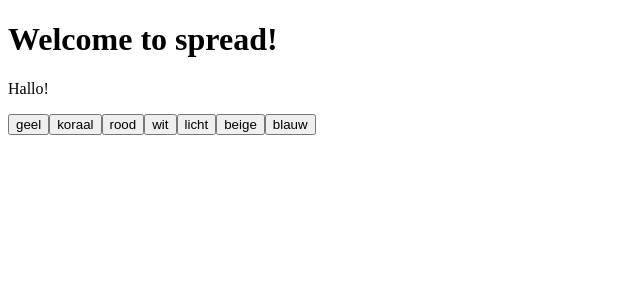
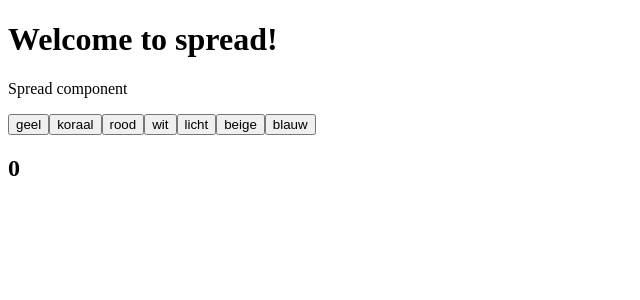
Before and after one commit to moonbubble/moonbubble.github.io, an Angular app: page / in a window 1280 px wide. Shown: the top 300 px of the page, without its empty margins (0-640 px from the left). Built offline with nearby package versions, Linux system fonts and the light colour scheme.

Commit message:
SPR Adds the converted number to the html

```diff
--- a/src/app/app.component.html
+++ b/src/app/app.component.html
@@ -1,5 +1,5 @@
 <!--The content below is only a placeholder and can be replaced.-->
 <div>
   <h1>Welcome to {{ title }}!</h1>
-  <app-square></app-square>
+  <app-spread></app-spread>
 </div>
--- /dev/null
+++ b/src/app/possibility.service.ts
@@ -0,0 +1,53 @@
+import { Injectable } from '@angular/core';
+
+@Injectable({
+  providedIn: 'root',
+})
+export class PossibilityService {
+  constructor() {}
+
+  convertColorsToPossibility(colors: Color[]): number {
+    const squareIndices = colors.map((color) => color.index);
+
+    let sum = 0;
+
+    for (let i = 0; i < 4; i++) {
+      if (i === 0) {
+        sum += squareIndices[i] * 120 + 1;
+      }
+      if (i === 1) {
+        sum += squareIndices[i] * 20;
+
+        if (squareIndices[0] < squareIndices[i]) {
+          sum -= 20;
+        }
+      }
+      if (i === 2) {
+        sum += squareIndices[i] * 4;
+
+        if (squareIndices[0] < squareIndices[i]) {
+          sum -= 4;
+        }
+        if (squareIndices[1] < squareIndices[i]) {
+          sum -= 4;
+        }
+      }
+      if (i === 3) {
+        sum += squareIndices[i] * 1;
+
+        if (squareIndices[0] < squareIndices[i]) {
+          sum -= 1;
+        }
+        if (squareIndices[1] < squareIndices[i]) {
+          sum -= 1;
+        }
+        if (squareIndices[2] < squareIndices[i]) {
+          sum -= 1;
+        }
+      }
+    }
+    console.log('sum', sum);
+
+    return sum;
+  }
+}
--- a/src/app/spread/spread.component.html
+++ b/src/app/spread/spread.component.html
@@ -1 +1,6 @@
-<p>spread works!</p>
+<p>Spread component</p>
+<app-color-picker
+  [colors]="colors"
+  [callBackFunction]="setPossibility"
+></app-color-picker>
+<app-square [squareNumber]="squareNumber"></app-square>
--- a/src/app/spread/spread.component.ts
+++ b/src/app/spread/spread.component.ts
@@ -1,15 +1,54 @@
-import { Component, OnInit } from '@angular/core';
+import { Component } from '@angular/core';
+import { PossibilityService } from '../possibility.service';
 
 @Component({
   selector: 'app-spread',
   templateUrl: './spread.component.html',
-  styleUrls: ['./spread.component.css']
+  styleUrls: ['./spread.component.css'],
 })
-export class SpreadComponent implements OnInit {
+export class SpreadComponent {
+  squareNumber: number = 0;
+  colors: Color[] = [
+    {
+      name: 'geel',
+      index: 0,
+    },
+    {
+      name: 'koraal',
+      index: 1,
+    },
+    {
+      name: 'rood',
+      index: 2,
+    },
+    {
+      name: 'wit',
+      index: 3,
+    },
+    {
+      name: 'licht',
+      index: 4,
+    },
+    {
+      name: 'beige',
+      index: 5,
+    },
+    {
+      name: 'blauw',
+      index: 6,
+    },
+  ];
 
-  constructor() { }
+  constructor(private possibilityService: PossibilityService) {}
 
-  ngOnInit(): void {
-  }
+  ngOnInit(): void {}
 
+  // TODO: Maak dat je kan aanklikken welke kleur je wilt in welke volgorde
+  // TODO: Maak dat je van getal naar kleur kunt
+  // TODO: Schoon de calculatePossibility functie op
+
+  public setPossibility = (colors: Color[]): void => {
+    this.squareNumber =
+      this.possibilityService.convertColorsToPossibility(colors);
+  };
 }
--- a/src/app/square/square.component.html
+++ b/src/app/square/square.component.html
@@ -1,5 +1 @@
-<p>Hallo!</p>
-<app-color-picker
-  [colors]="colors"
-  [callBackFunction]="setPossibility"
-></app-color-picker>
+<h2>{{ squareNumber }}</h2>
--- a/src/app/square/square.component.ts
+++ b/src/app/square/square.component.ts
@@ -1,4 +1,4 @@
-import { Component } from '@angular/core';
+import { Component, Input } from '@angular/core';
 
 @Component({
   selector: 'app-square',
@@ -6,97 +6,8 @@ import { Component } from '@angular/core';
   styleUrls: ['./square.component.css'],
 })
 export class SquareComponent {
-  possibility: number = 0;
-  colors: Color[] = [
-    {
-      name: 'geel',
-      index: 0,
-    },
-    {
-      name: 'koraal',
-      index: 1,
-    },
-    {
-      name: 'rood',
-      index: 2,
-    },
-    {
-      name: 'wit',
-      index: 3,
-    },
-    {
-      name: 'licht',
-      index: 4,
-    },
-    {
-      name: 'beige',
-      index: 5,
-    },
-    {
-      name: 'blauw',
-      index: 6,
-    },
-  ];
+  @Input()
+  squareNumber: number = 0;
 
-  ngOnInit(): void {
-    this.setPossibility([
-      this.colors[6],
-      this.colors[5],
-      this.colors[4],
-      this.colors[3],
-    ]);
-  }
-
-  // TODO: Maak dat je kan aanklikken welke kleur je wilt in welke volgorde
-  // TODO: Maak dat je van getal naar kleur kunt
-  // TODO: Schoon de calculatePossibility functie op
-
-  public setPossibility(colorsArray: Color[]): void {
-    this.possibility = this.calculatePossibility(colorsArray);
-  }
-
-  private calculatePossibility(colorsArray: Color[]): number {
-    const squareIndices = colorsArray.map((colorObject) => colorObject.index);
-
-    let sum = 0;
-
-    for (let i = 0; i < 4; i++) {
-      if (i === 0) {
-        sum += squareIndices[i] * 120 + 1;
-      }
-      if (i === 1) {
-        sum += squareIndices[i] * 20;
-
-        if (squareIndices[0] < squareIndices[i]) {
-          sum -= 20;
-        }
-      }
-      if (i === 2) {
-        sum += squareIndices[i] * 4;
-
-        if (squareIndices[0] < squareIndices[i]) {
-          sum -= 4;
-        }
-        if (squareIndices[1] < squareIndices[i]) {
-          sum -= 4;
-        }
-      }
-      if (i === 3) {
-        sum += squareIndices[i] * 1;
-
-        if (squareIndices[0] < squareIndices[i]) {
-          sum -= 1;
-        }
-        if (squareIndices[1] < squareIndices[i]) {
-          sum -= 1;
-        }
-        if (squareIndices[2] < squareIndices[i]) {
-          sum -= 1;
-        }
-      }
-    }
-    console.log('sum', sum);
-
-    return sum;
-  }
+  ngOnInit(): void {}
 }
```
Also changed, not shown: 4 other files (tests, documents, lock files or other folders).
